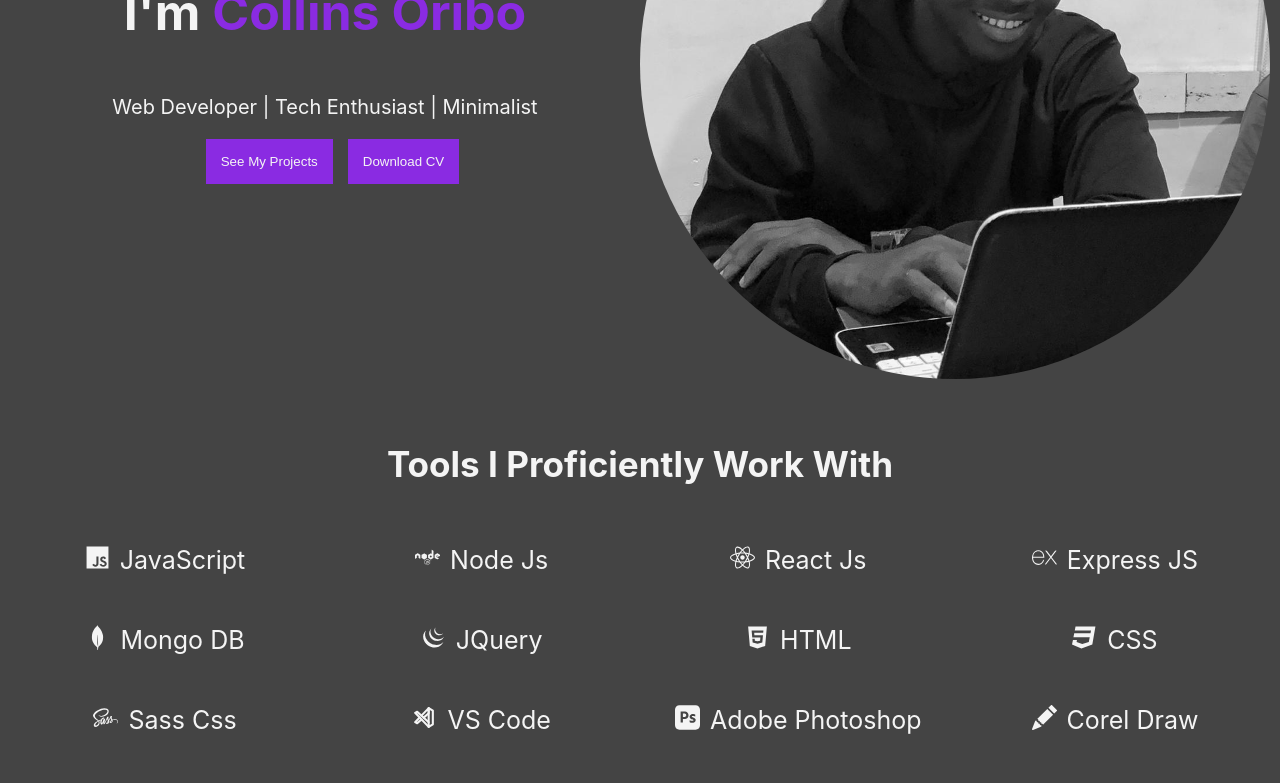
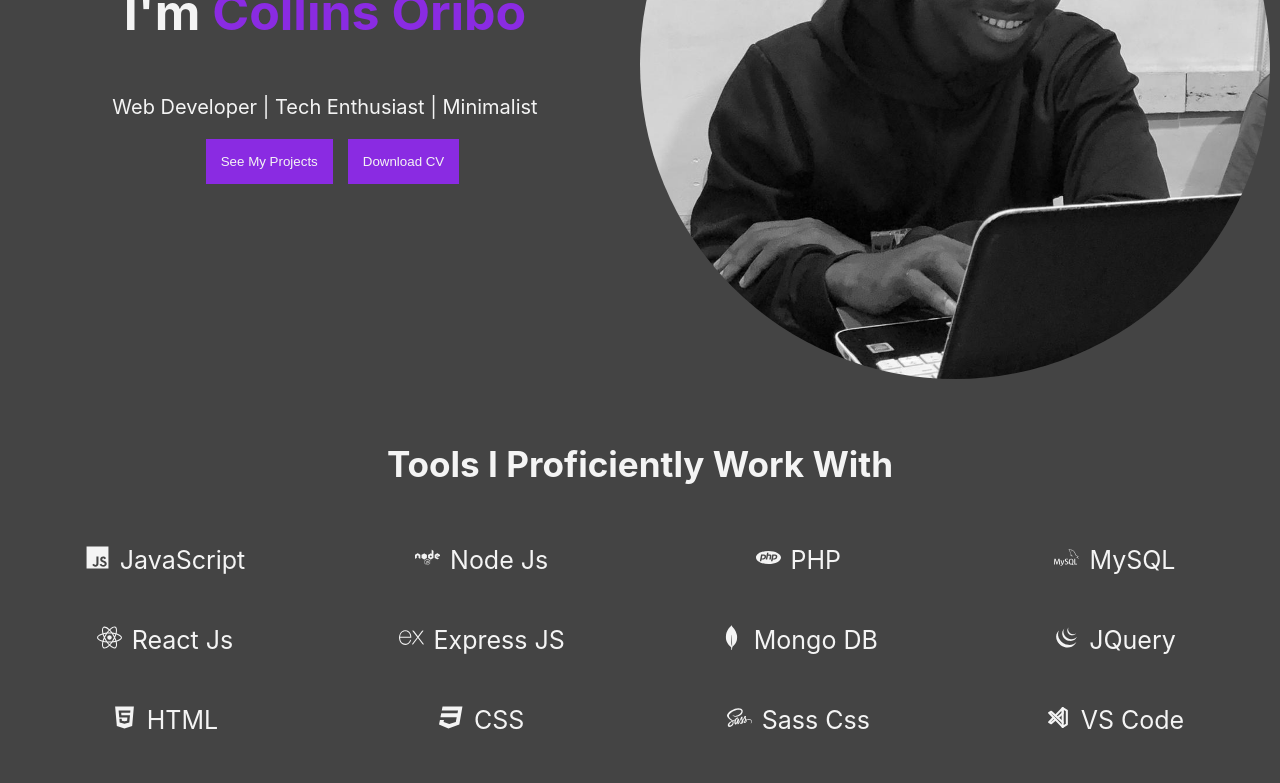
Before and after one commit to collinsadi/collinsadi, a React (Create React App) app: page / in a window 1280 px wide. Shown: the part 361-1144 px from the top of the page. Built offline with nearby package versions, Linux system fonts and the light colour scheme.

Commit message:
Added new skill set:PHP and mySQL

```diff
--- a/src/components/stack/Stack.jsx
+++ b/src/components/stack/Stack.jsx
@@ -2,7 +2,7 @@ import React from 'react'
 import "./Stack.css"
 import {FaJs,FaNode,FaCss3,FaHtml5,FaSass,FaReact,} from "react-icons/fa"
 import {BiLogoJquery} from "react-icons/bi"
-import {SiExpress,SiMongodb,SiAdobephotoshop} from "react-icons/si"
+import {SiExpress,SiMongodb,SiAdobephotoshop,SiPhp,SiMysql } from "react-icons/si"
 import {TbBrandVscode} from "react-icons/tb"
 import {BsPencilFill} from "react-icons/bs"
 
@@ -40,6 +40,28 @@ export const Stack = () => {
 
                       <div className="stack-language">
                           <p>Node Js</p>
+                      </div>
+
+                </div>
+                  <div className="stack">
+
+                      <div className="stack-logo">
+                        <SiPhp />
+                      </div>
+
+                      <div className="stack-language">
+                          <p>PHP</p>
+                      </div>
+
+                </div>
+                  <div className="stack">
+
+                      <div className="stack-logo">
+                        <SiMysql />
+                      </div>
+
+                      <div className="stack-language">
+                          <p>MySQL</p>
                       </div>
 
                 </div>
```
